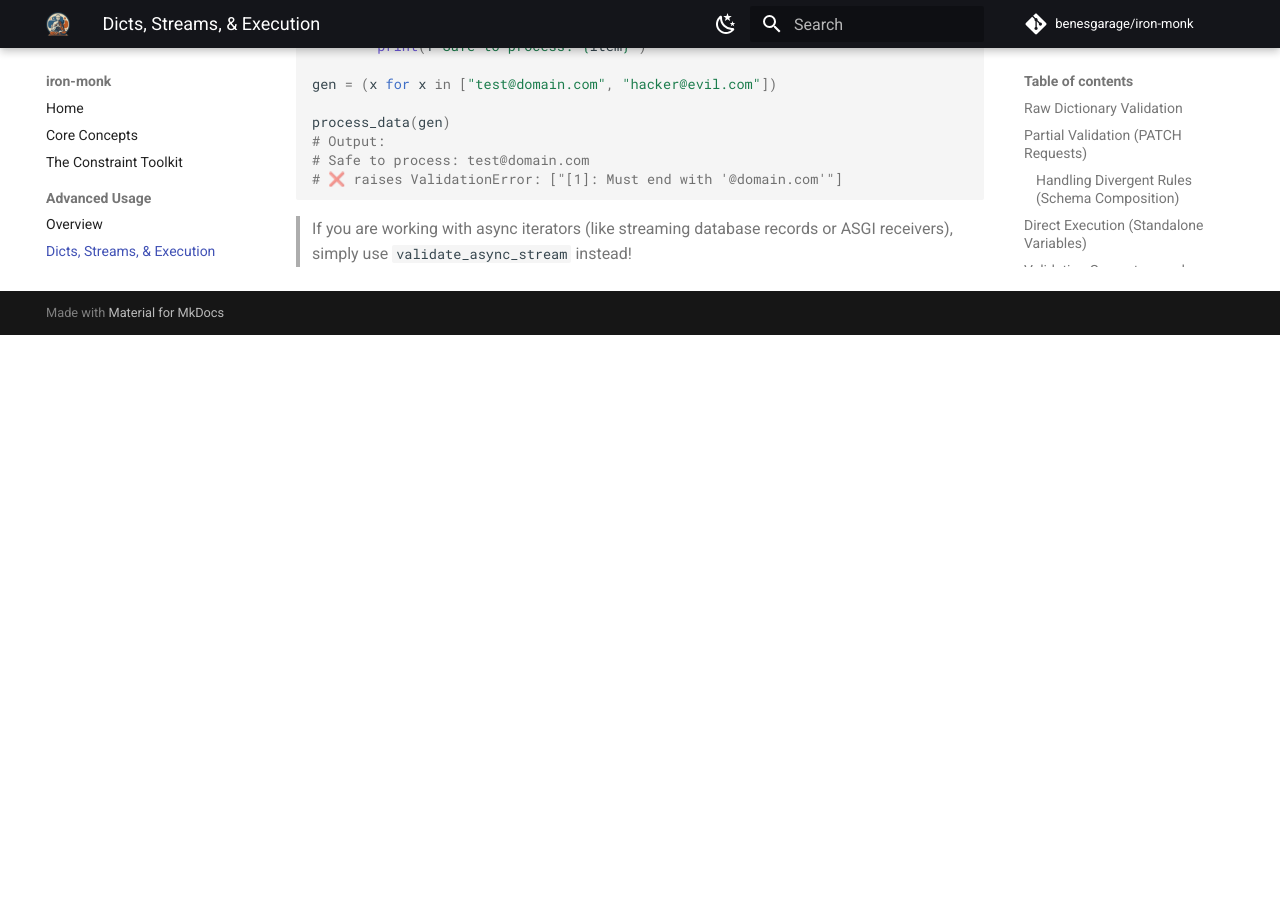
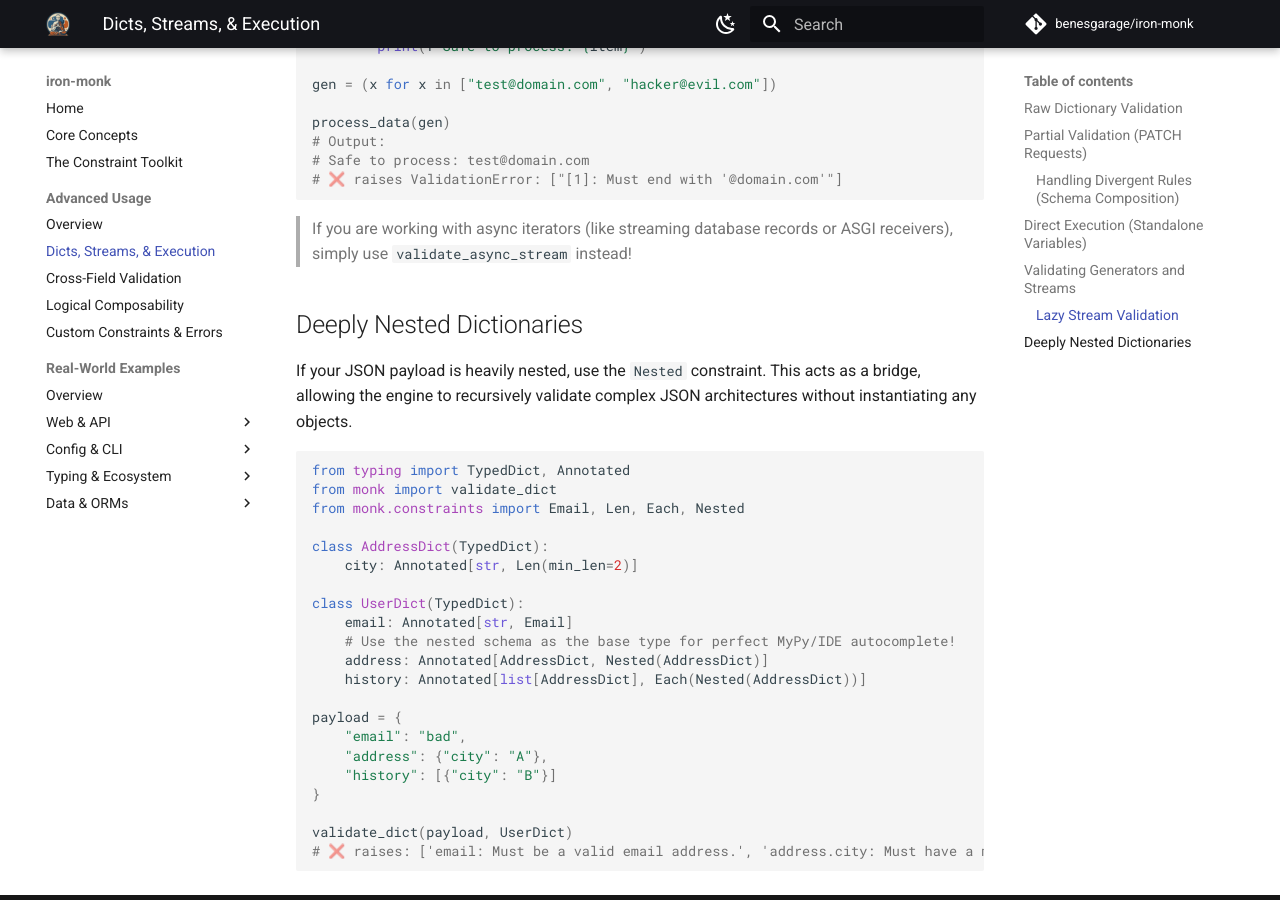
Before and after one commit to benesgarage/iron-monk, an MkDocs documentation site: the page built from docs/advanced/execution.md, in a window 1280 px wide and 900 px high, scrolled down 3400 px. Built offline with MkDocs 1.6.1 and Material for MkDocs 9.7.7, drawn with Linux system fonts in a browser that asks for light colours; comment, search, counter and statistics services are not loaded; before the commit the page ends 3735 px from its top, so only the background shows below that.

````diff
--- a/docs/advanced/execution.md
+++ b/docs/advanced/execution.md
@@ -140,3 +140,32 @@ process_data(gen)
 ```
 
 > If you are working with async iterators (like streaming database records or ASGI receivers), simply use `validate_async_stream` instead!
+
+
+## Deeply Nested Dictionaries
+
+If your JSON payload is heavily nested, use the `Nested` constraint. This acts as a bridge, allowing the engine to recursively validate complex JSON architectures without instantiating any objects.
+
+```python
+from typing import TypedDict, Annotated
+from monk import validate_dict
+from monk.constraints import Email, Len, Each, Nested
+
+class AddressDict(TypedDict):
+    city: Annotated[str, Len(min_len=2)]
+
+class UserDict(TypedDict):
+    email: Annotated[str, Email]
+    # Use the nested schema as the base type for perfect MyPy/IDE autocomplete!
+    address: Annotated[AddressDict, Nested(AddressDict)]
+    history: Annotated[list[AddressDict], Each(Nested(AddressDict))]
+
+payload = {
+    "email": "bad",
+    "address": {"city": "A"},
+    "history": [{"city": "B"}]
+}
+
+validate_dict(payload, UserDict)
+# ❌ raises: ['email: Must be a valid email address.', 'address.city: Must have a minimum length of 2.', 'history[0].city: Must have a minimum length of 2.']
+```
--- a/pyproject.toml
+++ b/pyproject.toml
@@ -4,7 +4,7 @@ build-backend = "setuptools.build_meta"
 
 [project]
 name = "iron-monk"
-version = "0.12.0"
+version = "0.13.0"
 description = "A minimalist, zero-coercion validation library for Python."
 readme = "README.md"
 authors = [
````
Also changed, not shown: CHANGELOG.md (+5 -0 lines), docs/constraints.md (+8 -2 lines), 2 other files.
